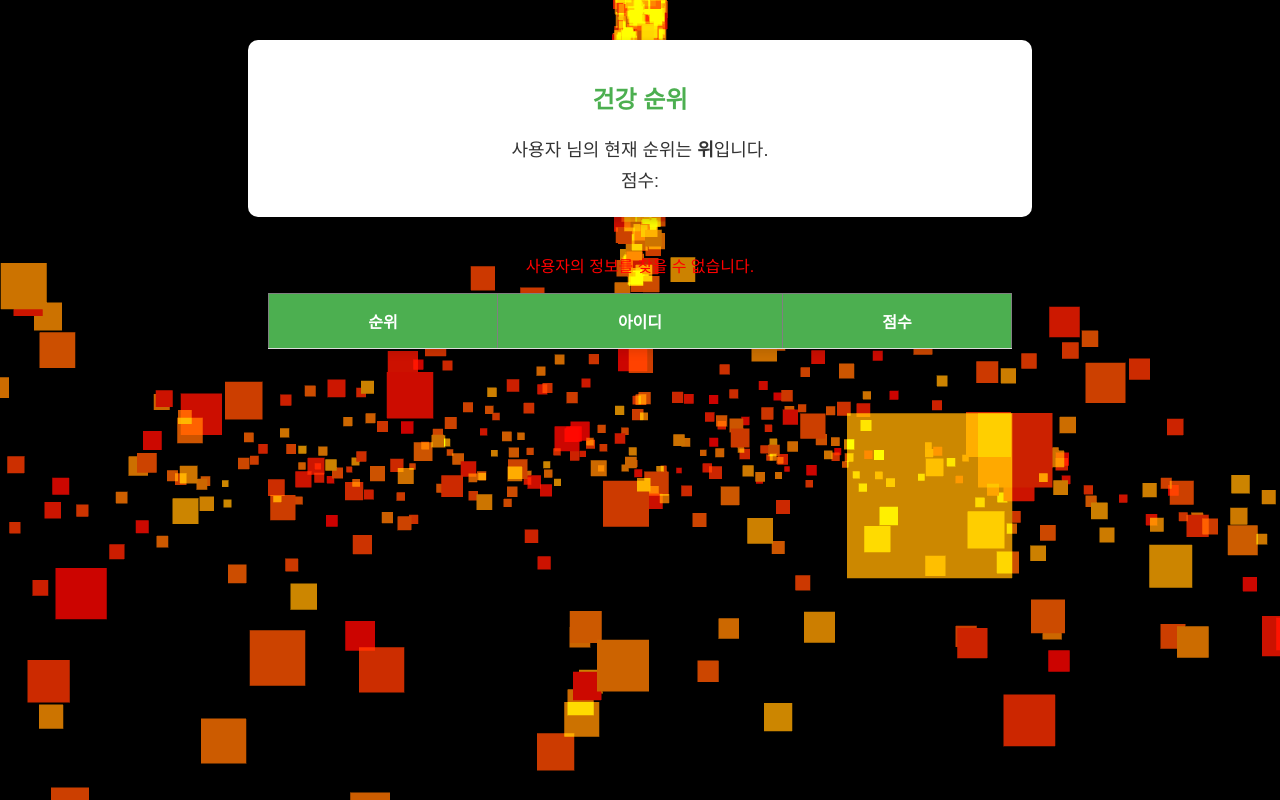
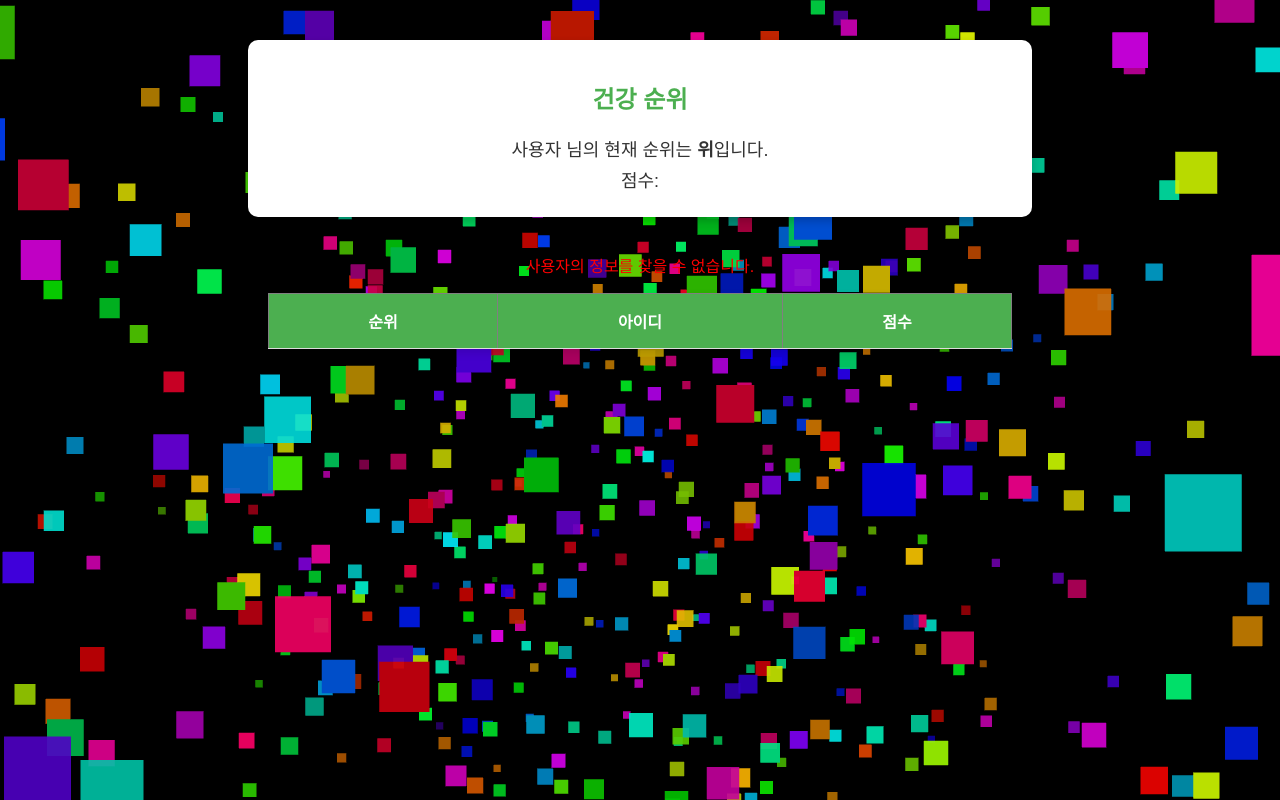
Before and after one commit to zaqs1013/inbodyproject, a PHP site: page /ranking.php in a window 1280 px wide. Run offline with PHP 8.4, Linux system fonts and the light colour scheme; data that the repository does not hold is empty; some libraries are stand-ins or nearby versions.

Commit message:
Add files via upload

```diff
--- a/rank/rankAndScore.php
+++ b/rank/rankAndScore.php
@@ -4,7 +4,7 @@
 <head>
     <meta charset="UTF-8">
     <meta name="viewport" content="width=device-width, initial-scale=1.0">
-    <title>랭킹</title>
+    <title>Document</title>
 
 
 </head>
--- a/rank/ranking.php
+++ b/rank/ranking.php
@@ -4,7 +4,7 @@
 <head>
     <meta charset="UTF-8">
     <meta name="viewport" content="width=device-width, initial-scale=1.0">
-    <title>랭킹</title>
+    <title>인바디 정보</title>
     <link rel="stylesheet" href="ranking.css">
     <script type="module" src="https://cdn.jsdelivr.net/npm/three@0.155.0/build/three.module.js"></script>
 </head>
@@ -234,35 +234,59 @@
                 },
                 stop: () => cancelAnimationFrame(currentAnimationFrameId),
             },
-            firecracker: { // 폭죽
+            firecracker: { //폭죽
     start: () => {
         initScene();
-                    camera.position.z = 50;
+        camera.position.z = 100;
 
-                    const particleCount = 500;
+        const explosionCount = 8;
+        const particleCountPerExplosion = 140;
+        const explosionRadius = 100;
+
         const particlesGeometry = new THREE.BufferGeometry();
         const positions = [];
         const velocities = [];
         const colors = [];
+        const sizes = [];
 
-                    for (let i = 0; i < particleCount; i++) {
-                        positions.push(0, 0, 0);
+        const createExplosion = () => {
+            for (let j = 0; j < explosionCount; j++) {
+                const explosionX = (Math.random() - 0.5) * explosionRadius * 2;
+                const explosionY = (Math.random() - 0.5) * explosionRadius * 2;
+                const explosionZ = (Math.random() - 0.5) * explosionRadius * 2;
+
+                for (let i = 0; i < particleCountPerExplosion; i++) {
+                    positions.push(
+                        explosionX,
+                        explosionY,
+                        explosionZ
+                    );
+
                     velocities.push(
-                            (Math.random() - 0.5) * 10,
-                            Math.random() * 10 + 5,
-                            (Math.random() - 0.5) * 10
+                        (Math.random() - 0.5) * 3,
+                        (Math.random() - 0.5) * 3,
+                        (Math.random() - 0.5) * 3
                     );
+
                     const color = new THREE.Color(`hsl(${Math.random() * 360}, 100%, 50%)`);
                     colors.push(color.r, color.g, color.b);
+
+                    sizes.push(Math.random() * 5 + 1); // 랜덤 크기
                 }
+            }
+        };
+
+        createExplosion();
 
         particlesGeometry.setAttribute('position', new THREE.Float32BufferAttribute(positions, 3));
         particlesGeometry.setAttribute('color', new THREE.Float32BufferAttribute(colors, 3));
+        particlesGeometry.setAttribute('size', new THREE.Float32BufferAttribute(sizes, 1));
 
         const particlesMaterial = new THREE.PointsMaterial({
-                        size: 0.3,
+            size: 5,
             vertexColors: true,
             transparent: true,
+            opacity: 0.9, // 초기 투명도
         });
 
         const particles = new THREE.Points(particlesGeometry, particlesMaterial);
@@ -273,26 +297,50 @@
 
             const positions = particlesGeometry.attributes.position.array;
             const colors = particlesGeometry.attributes.color.array;
+            const sizes = particlesGeometry.attributes.size.array;
 
             for (let i = 0; i < positions.length; i += 3) {
-                            positions[i] += velocities[i];     // X축 이동
-                            positions[i + 1] += velocities[i + 1]; // Y축 이동
-                            positions[i + 2] += velocities[i + 2]; // Z축 이동
+                // 위치 업데이트
+                positions[i] += velocities[i];
+                positions[i + 1] += velocities[i + 1];
+                positions[i + 2] += velocities[i + 2];
 
-                            velocities[i + 1] -= 0.1; // 중력 효과
+                // 속도에 중력 효과 추가
+                velocities[i + 1] -= 0.02; // Y축으로 중력 작용
 
-                            const distance = Math.sqrt(
-                                positions[i] ** 2 +
-                                positions[i + 1] ** 2 +
-                                positions[i + 2] ** 2
-                            );
-                            colors[i] *= 1 - distance * 0.01;
-                            colors[i + 1] *= 1 - distance * 0.01;
-                            colors[i + 2] *= 1 - distance * 0.01;
+                // 색상 페이드아웃
+                const fadeFactor = 0.01;
+                colors[i] *= 1 - fadeFactor;
+                colors[i + 1] *= 1 - fadeFactor;
+                colors[i + 2] *= 1 - fadeFactor;
+
+                // 파티클 크기 감소
+                sizes[i / 3] *= 0.98;
+
+                // 파티클이 사라졌다면 재초기화
+                if (sizes[i / 3] < 0.1) {
+                    positions[i] = (Math.random() - 0.5) * explosionRadius * 2;
+                    positions[i + 1] = (Math.random() - 0.5) * explosionRadius * 2;
+                    positions[i + 2] = (Math.random() - 0.5) * explosionRadius * 2;
+
+                    velocities[i] = (Math.random() - 0.5) * 3;
+                    velocities[i + 1] = (Math.random() - 0.5) * 3;
+                    velocities[i + 2] = (Math.random() - 0.5) * 3;
+
+                    const color = new THREE.Color(`hsl(${Math.random() * 360}, 100%, 50%)`);
+                    colors[i] = color.r;
+                    colors[i + 1] = color.g;
+                    colors[i + 2] = color.b;
+
+                    sizes[i / 3] = Math.random() * 5 + 1;
+                }
             }
 
+            // 파티클 속성 업데이트
             particlesGeometry.attributes.position.needsUpdate = true;
             particlesGeometry.attributes.color.needsUpdate = true;
+            particlesGeometry.attributes.size.needsUpdate = true;
+
             renderer.render(scene, camera);
         };
 
@@ -318,10 +366,12 @@
                 console.log('Rank:', rank);
 
                 if (rank < 10) {
+                    loadAnimation('firecracker');
+                } else if (rank < 40) {
                     loadAnimation('fire');
-                } else if (rank < 40) {
+                } else if (rank < 60) {
                     loadAnimation('sun');
-                } else if (rank < 60) {
+                } else if (rank < 80) {
                     loadAnimation('rain');
                 } else {
                     loadAnimation('snow');
```
Lines whose indentation alone changed are shown as unchanged.
